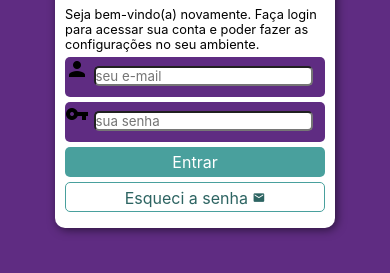
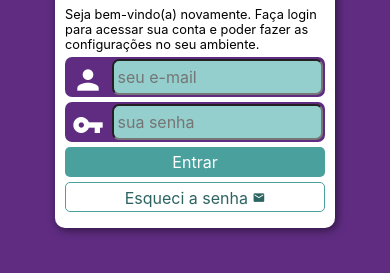
Before and after one commit to lucasmoneche/projeto-login, a plain HTML site: page index.html in a window 390 px wide. Shown: the part 429-702 px from the top of the page. Drawn offline with Linux system fonts and the light colour scheme.

Commit message:
finalizado
ajustes nas media queries

```diff
--- a/estilos/media-query.css
+++ b/estilos/media-query.css
@@ -8,6 +8,7 @@
 
     section#login {
         width: 80vw;
+        height: 250px;
     }
 
     section#login > div#imagem {
@@ -31,12 +32,14 @@
 
     section#login {
         width: 950px;
+        height: 550px;
     }
 
     section#login > div#imagem {
         float: right;
         width: 50%;
         height: 100%;
+        background-position: center center;
     }
 
     section#login > div#formulario {
@@ -46,6 +49,7 @@
 
     div#formulario > h1 {
         font-size: 2em;
+        margin-top: 100px;
     }
 
     div#formulario > p {
--- a/estilos/style.css
+++ b/estilos/style.css
@@ -59,16 +59,34 @@ div#formulario > p {
 form > div.campo {
     background-color: #5f2c82;
     height: 40px;
-    border-radius: 5px;
+    border-radius: 7px;
     margin: 5px 0px;
+    border: 2px solid #5f2c82;
 }
 
 div.campo > label {
     display: none;
 }
 
-form > div.campo > input {
-    border-radius: 5px;
+div.campo > i {
+    color: white;
+    font-size: 2em;
+    width: 40px;
+    padding: 5px;
+}
+
+div.campo > input {
+    background-color: #94cfcd;
+    padding: 4px;
+    border-radius: 7px;
+    font-size: 1em;
+    height: 100%;
+    width: calc(100% - 45px);
+    transform: translateY(-13px);
+}
+
+div.campo > input:focus-within {
+    background-color: white;
 }
 
 form > input[type=submit] {
```
